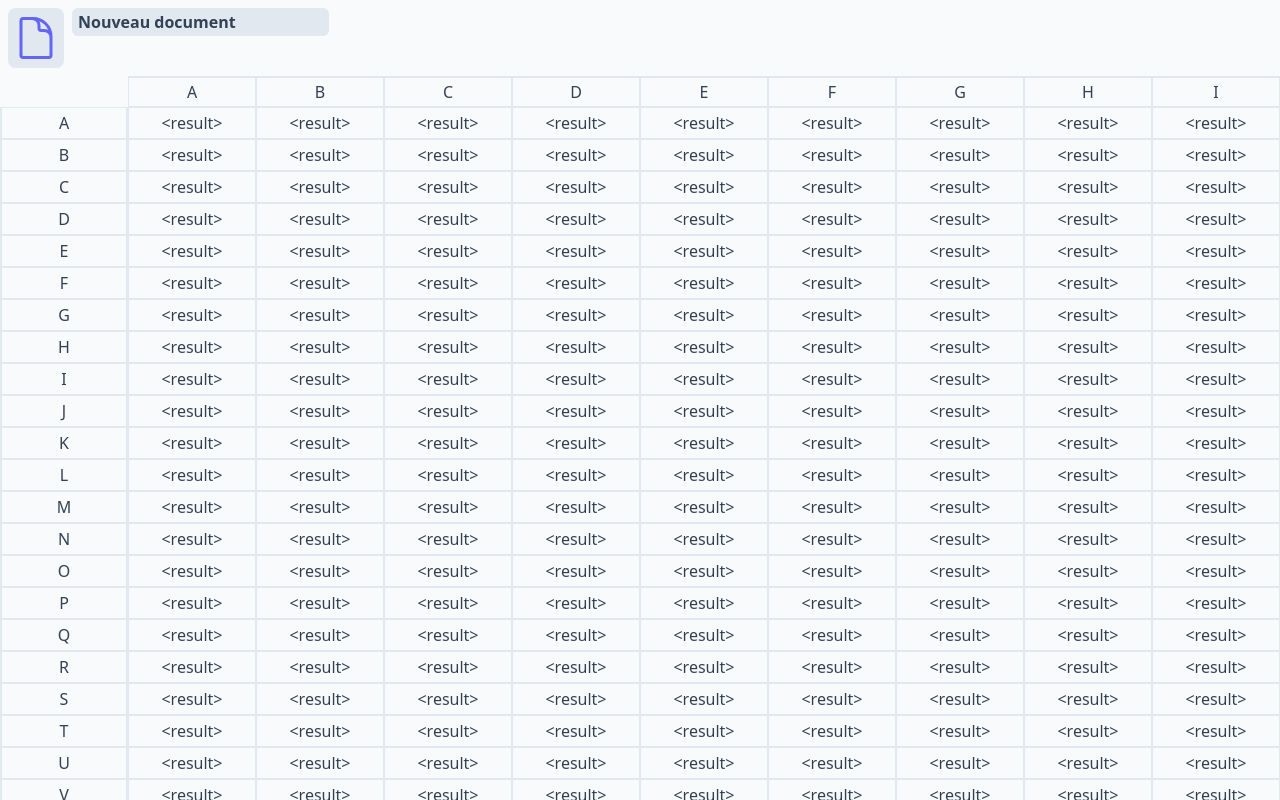
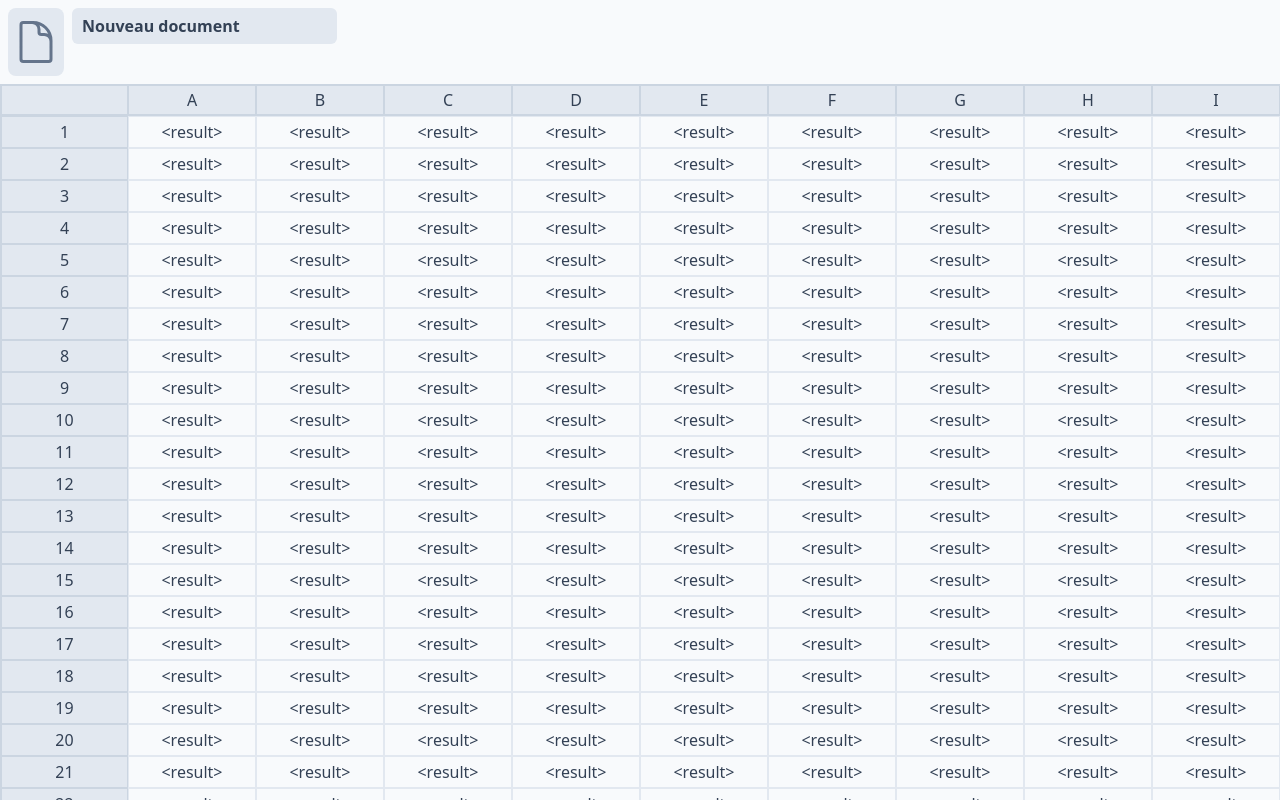
Before and after one commit to ActxLeToucan/CharlySheet, a Vue app in the folder frontend/: page /doc/1 in a window 1280 px wide. Built offline with nearby package versions, Linux system fonts and the light colour scheme.

Commit message:
Improved document view

```diff
--- a/frontend/src/views/Doc.vue
+++ b/frontend/src/views/Doc.vue
@@ -2,39 +2,44 @@
     <div class="flex grow flex-col min-h-full h-full max-w-full w-full">
         <div class="flex p-2 w-full h-fit items-center justify-center">
             <div class="flex w-fit h-full items-center justify-center pr-2">
-                <document-icon class="w-14 h-full text-indigo-500 bg-slate-200 dark:bg-slate-800 rounded-lg p-1" />
+                <document-icon class="w-14 h-full text-slate-500 dark:text-slate-400 bg-slate-200 dark:bg-slate-800 rounded-lg p-1" />
             </div>
             <div class="flex flex-col w-full h-full">
                 <div class="flex w-full h-fit">
                     <div class="">
-                        <input
-                            class="bg-slate-200 dark:bg-slate-800 rounded-md focus:outline outline-2 outline-indigo-500 py-0.5 px-1.5 font-semibold"
-                            type="text"
-                            value="Nouveau document"
-                        >
+                        <comp-input value="Nouveau document" />
                     </div>
                     <div>
-
+                        <p class="hidden">
+                            uwu <!-- CONTEXT MENU / TODO -->
+                        </p>
                     </div>
                 </div>
                 <div class="w-full h-8">
-
+                    <p class="hidden">
+                        owo <!-- FORMULA BAR + FORMATING / TODO -->
+                    </p>
                 </div>
             </div>
         </div>
-        <div class="flex grow min-h-0 max-h-full">
+        <div class="flex grow min-h-0 max-h-full bg-slate-200 dark:bg-slate-600">
             <div class="flex flex-col grow min-w-0 overflow-hidden">
+                <div class="flex grow h-fit w-full">
+                    <span class="min-w-[128px] h-8 border-[2px] border-r-[1px] border-slate-300 dark:border-slate-500" />
                     <div
                         ref="col-bar"
-                    class="ml-32 flex grow h-fit overflow-hidden"
+                        class="flex w-full h-fit overflow-hidden"
                     >
                         <div class="flex w-fit h-fit">
                             <div
                                 v-for="col in nbCols"
                                 :key="col"
-                            class="w-32 h-8 bg-slate-200 dark:bg-slate-600 items-center justify-center px-[1px] py-[2px]"
+                                class="w-32 h-8 items-center justify-center border-y-[2px] border-x-[1px] border-slate-300 dark:border-slate-500"
                             >
-                            <p class="flex grow w-full h-full h-full justify-center items-center bg-slate-50 dark:bg-slate-700">{{ getIndexName(col - 1) }}</p>
+                                <p class="flex grow w-full h-full h-full justify-center items-center">
+                                    {{ getIndexName(col - 1) }}
+                                </p>
+                            </div>
                         </div>
                     </div>
                 </div>
@@ -47,15 +52,17 @@
                             <div
                                 v-for="row in nbRows"
                                 :key="row"
-                                class="w-32 h-8 bg-slate-200 dark:bg-slate-600 items-center justify-center px-[2px] py-[1px]"
+                                class="w-32 h-8 items-center justify-center border-[1px] border-l-[2px] border-slate-300 dark:border-slate-500"
                             >
-                                <p class="flex grow h-full justify-center items-center bg-slate-50 dark:bg-slate-700">{{ getIndexName(row - 1) }}</p>
+                                <p class="flex grow h-full justify-center items-center">
+                                    {{ row }}
+                                </p>
                             </div>
                         </div>
                     </div>
                     <div
                         ref="grid-container"
-                        class="flex grow w-full h-full overflow-auto"
+                        class="flex grow w-full h-full overflow-auto bg-slate-50 dark:bg-slate-700"
                     >
                         <div class="w-fit h-fit">
                             <div
```
Lines whose indentation alone changed are shown as unchanged.
